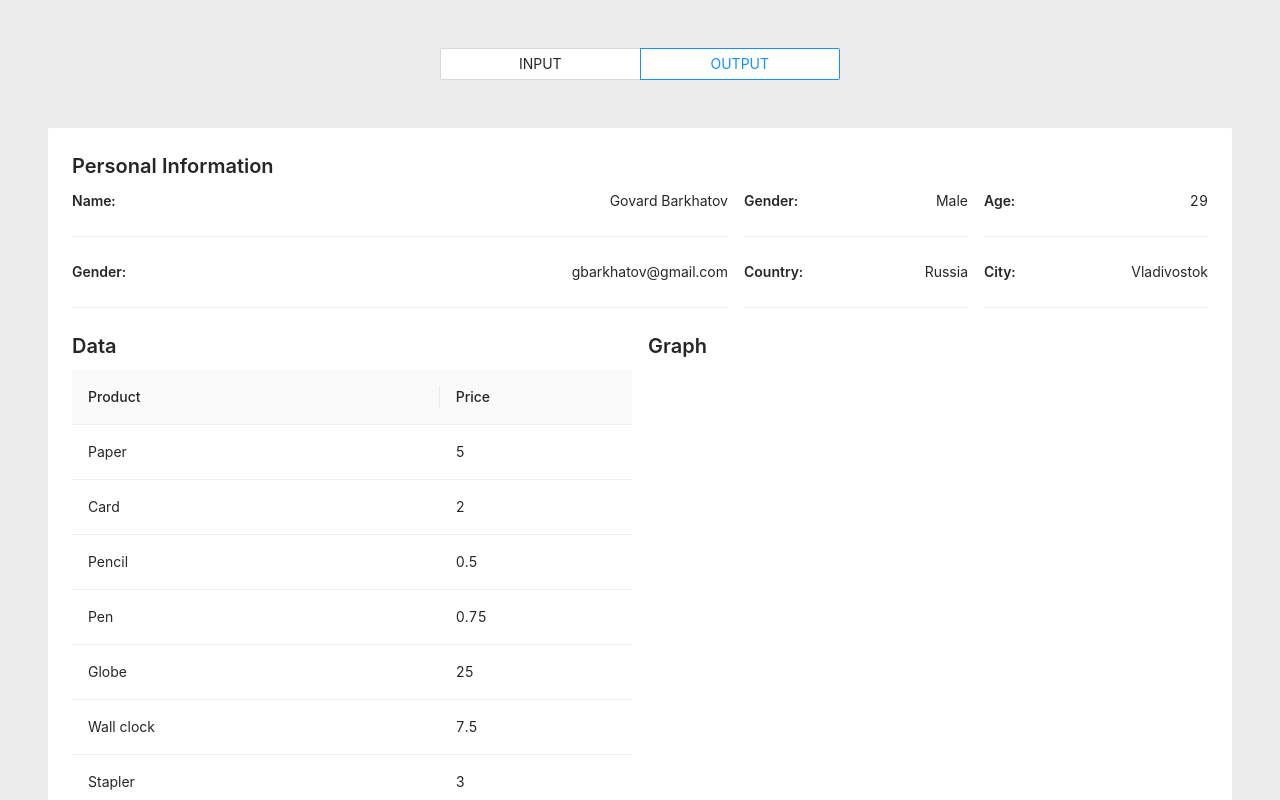
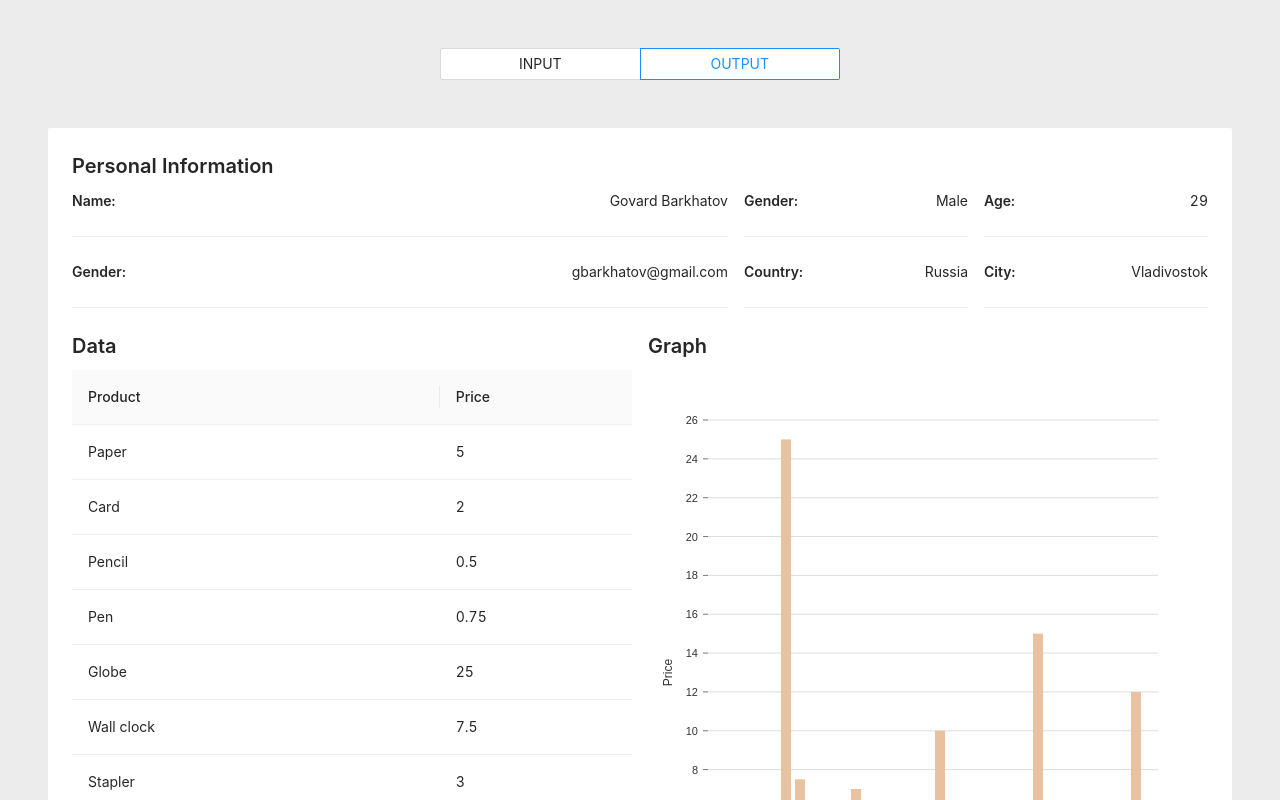
Before and after one commit to GBarkhatov/20-12-13-gbarkhatov-datameister, a React (Create React App) app: page / in a window 1280 px wide. Shown: the top 800 px of the page. Built offline with nearby package versions, Linux system fonts and the light colour scheme.

Commit message:
add graph

```diff
--- a/src/components/Output.js
+++ b/src/components/Output.js
@@ -1,8 +1,14 @@
 import React from 'react'
 import styled from 'styled-components/macro'
 import { Typography, Row, Col, Divider, Table } from 'antd'
+import { ResponsiveBar } from '@nivo/bar'
 
 const Component = styled.div``
+
+const GraphWrapper = styled.div`
+  height: 655px;
+  width: 100%;
+`
 
 const ColWrapper = styled.div`
   display: flex;
@@ -98,6 +104,76 @@ const Output = ({ name, gender, age, email, country, city, csv }) => {
         </Col>
         <Col xs={24} md={12}>
           <Typography.Title level={4}>Graph</Typography.Title>
+          <GraphWrapper>
+            <ResponsiveBar
+              data={dataSource}
+              keys={[columns[1].title]}
+              indexBy={columns[0].title}
+              margin={{ top: 50, right: 50, bottom: 100, left: 60 }}
+              padding={0.3}
+              valueScale={{ type: 'linear' }}
+              indexScale={{ type: 'band', round: true }}
+              colors={{ scheme: 'nivo' }}
+              defs={[
+                {
+                  id: 'dots',
+                  type: 'patternDots',
+                  background: 'inherit',
+                  color: '#38bcb2',
+                  size: 4,
+                  padding: 1,
+                  stagger: true
+                },
+                {
+                  id: 'lines',
+                  type: 'patternLines',
+                  background: 'inherit',
+                  color: '#eed312',
+                  rotation: -45,
+                  lineWidth: 6,
+                  spacing: 10
+                }
+              ]}
+              fill={[
+                {
+                  match: {
+                    id: 'fries'
+                  },
+                  id: 'dots'
+                },
+                {
+                  match: {
+                    id: 'sandwich'
+                  },
+                  id: 'lines'
+                }
+              ]}
+              borderColor={{ from: 'color', modifiers: [['darker', 1.6]] }}
+              axisTop={null}
+              axisRight={null}
+              axisBottom={{
+                tickSize: 5,
+                tickPadding: 5,
+                legendPosition: 'middle',
+                tickRotation: -90,
+                legendOffset: 32
+              }}
+              axisLeft={{
+                tickSize: 5,
+                tickPadding: 5,
+                tickRotation: 0,
+                legend: columns[1].title,
+                legendPosition: 'middle',
+                legendOffset: -40
+              }}
+              labelSkipWidth={12}
+              labelSkipHeight={12}
+              labelTextColor={{ from: 'color', modifiers: [['darker', 1.6]] }}
+              animate
+              motionStiffness={90}
+              motionDamping={15}
+            />
+          </GraphWrapper>
         </Col>
       </Row>
     </Component>
```
